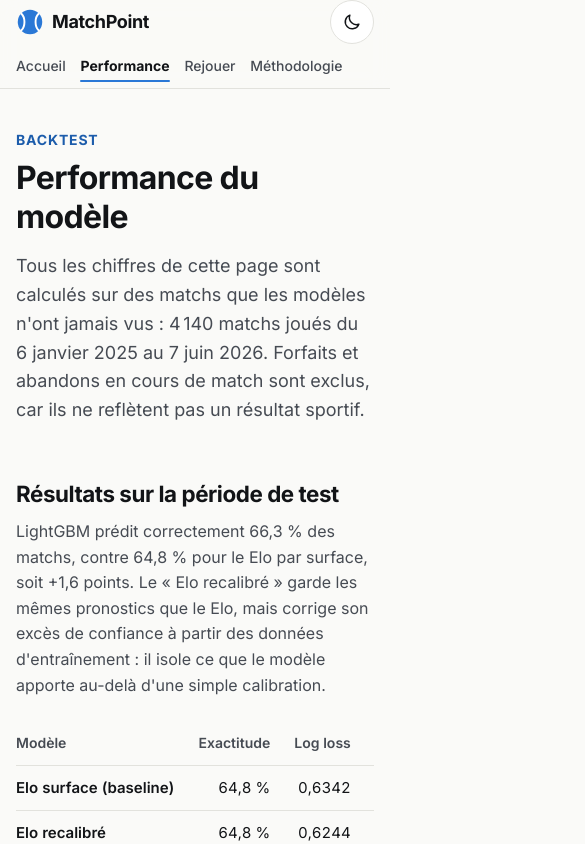
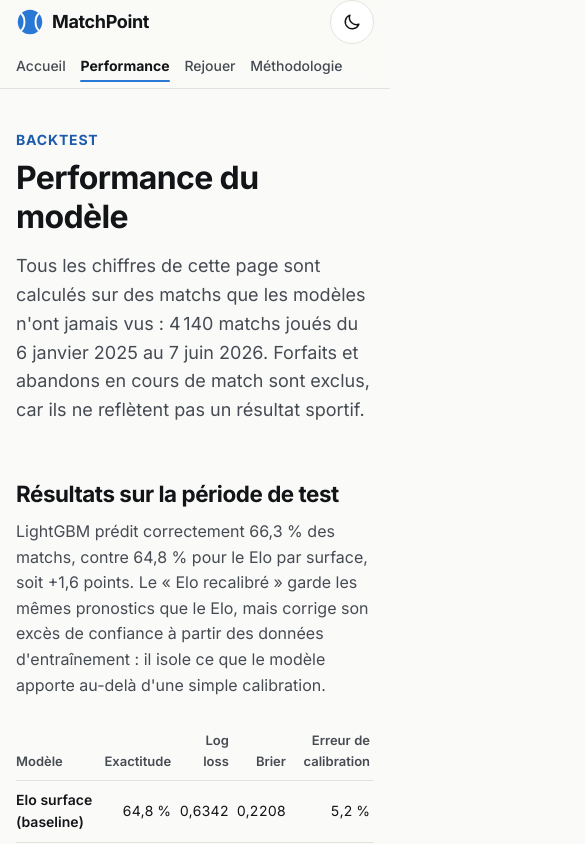
Before and after one commit to ligsow6/MatchPointAI, a Next.js app in the folder web/: page /performance in a window 390 px wide. Shown: the top 844 px of the page, 585 px wide, since content can reach past the window. Built offline with nearby package versions, Linux system fonts and the light colour scheme.

Commit message:
style: adapte les tableaux et l'espacement des graphiques au mobile

```diff
--- a/web/components/charts/ChartFigure.module.css
+++ b/web/components/charts/ChartFigure.module.css
@@ -1,5 +1,5 @@
 .figure {
-  margin: 0;
+  margin: 0 0 1.5rem;
   padding: 1.25rem;
   background: var(--surface);
   border: 1px solid var(--border);
--- a/web/components/ui/DataTable.module.css
+++ b/web/components/ui/DataTable.module.css
@@ -28,6 +28,27 @@
   color: var(--text-2);
   font-weight: 600;
   font-size: 0.875rem;
+  white-space: normal;
+  vertical-align: bottom;
+}
+
+.table tbody th {
+  white-space: normal;
+}
+
+@media (max-width: 600px) {
+  .table {
+    font-size: 0.875rem;
+  }
+
+  .table th,
+  .table td {
+    padding: 0.5rem 0.25rem;
+  }
+
+  .table thead th {
+    font-size: 0.8125rem;
+  }
 }
 
 .table tbody th {
```
